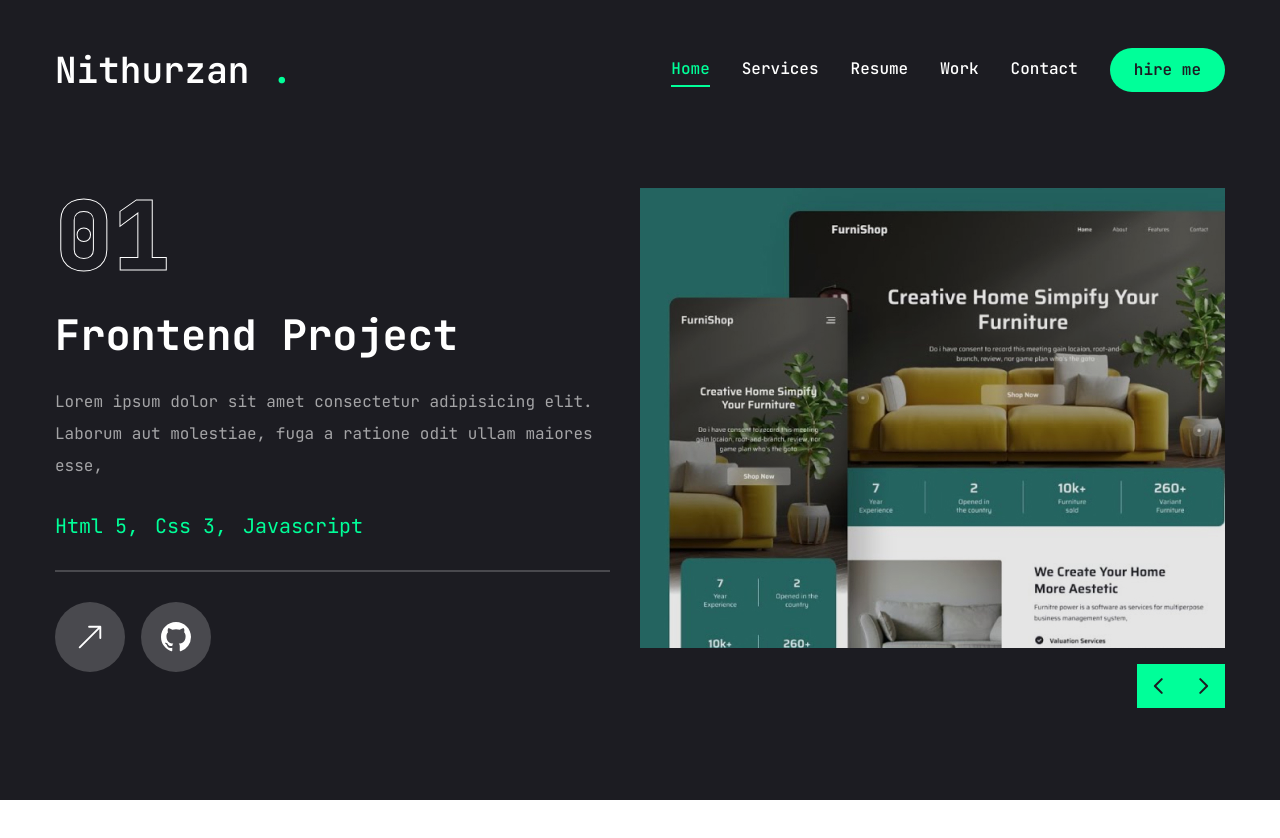
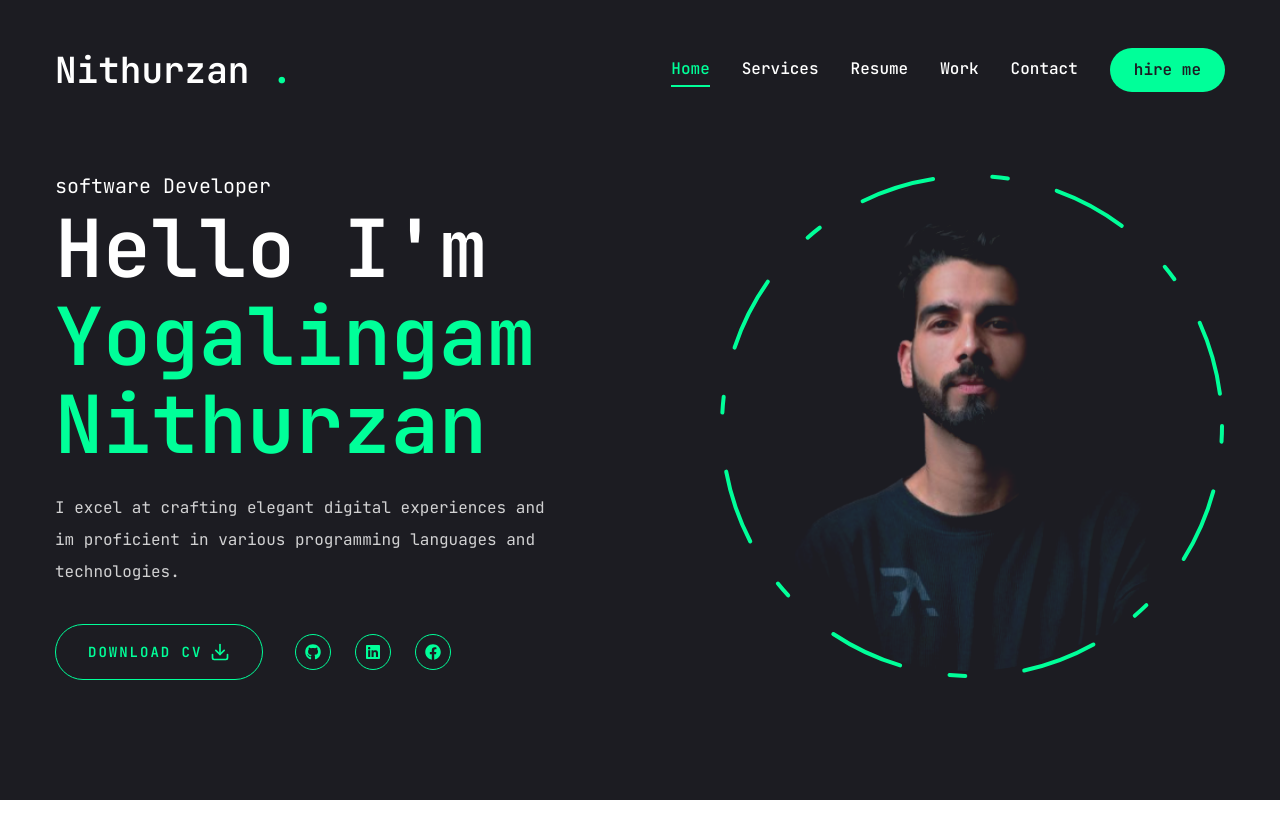
Before and after one commit to Nithurzan/Portfolio--Nextjs, a Next.js app: page / in a window 1280 px wide. Shown: the top 838 px of the page. After the commit the page ends 800 px from the top, so only its background shows below. Built offline with nearby package versions, Linux system fonts and the light colour scheme.

Commit message:
app/layout update

```diff
--- a/app/layout.jsx
+++ b/app/layout.jsx
@@ -3,7 +3,7 @@ import PageTransition from "@/components/PageTransition";
 import StairTransition from "@/components/StairTransition";
 import {JetBrains_Mono} from "next/font/google";
 import "./globals.css";
-import Work from "./work/page";
+
 
 const jetbrainsMono = JetBrains_Mono({
   subsets: ["latin"],
@@ -23,7 +23,6 @@ export default function RootLayout({ children }) {
       <body
         className={jetbrainsMono.variable}>
           <Header />
-          <Work/>
           <StairTransition />
           <PageTransition>
             {children}
```
